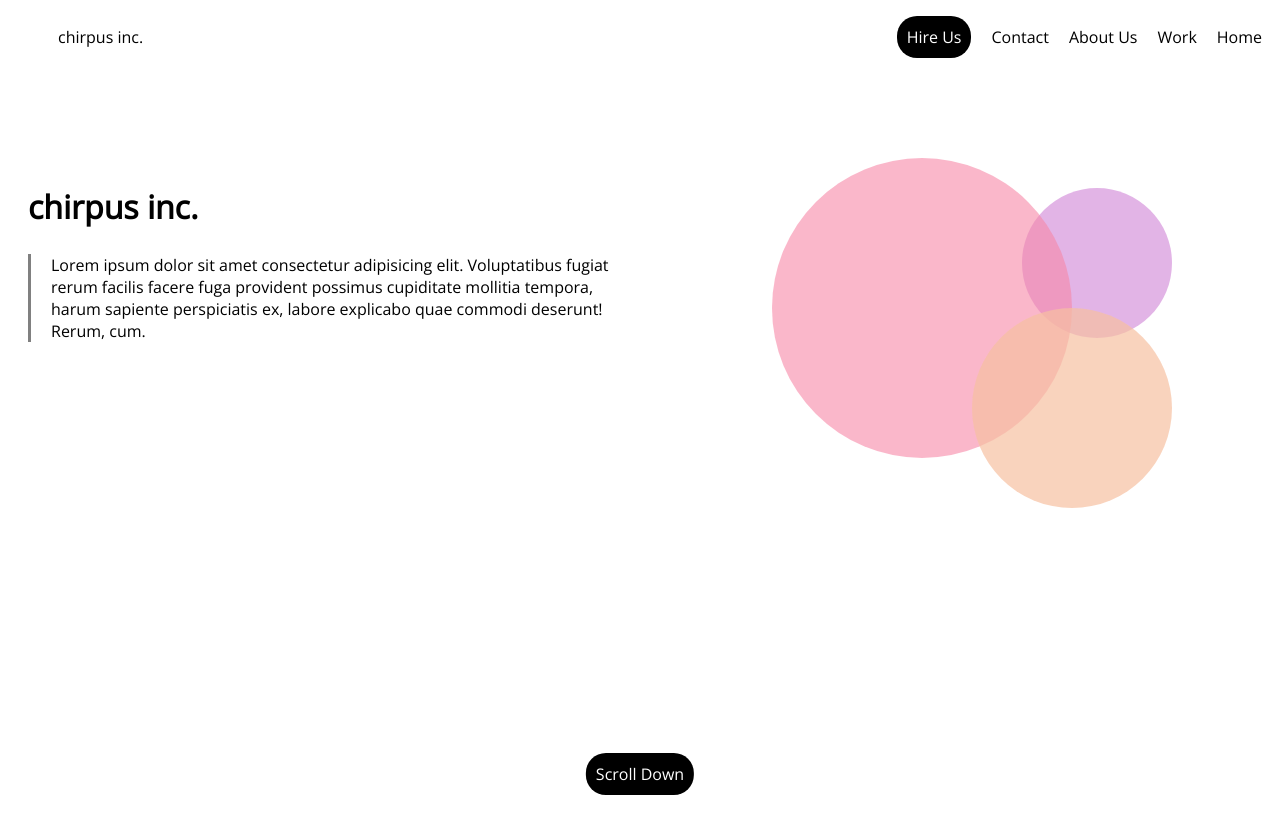
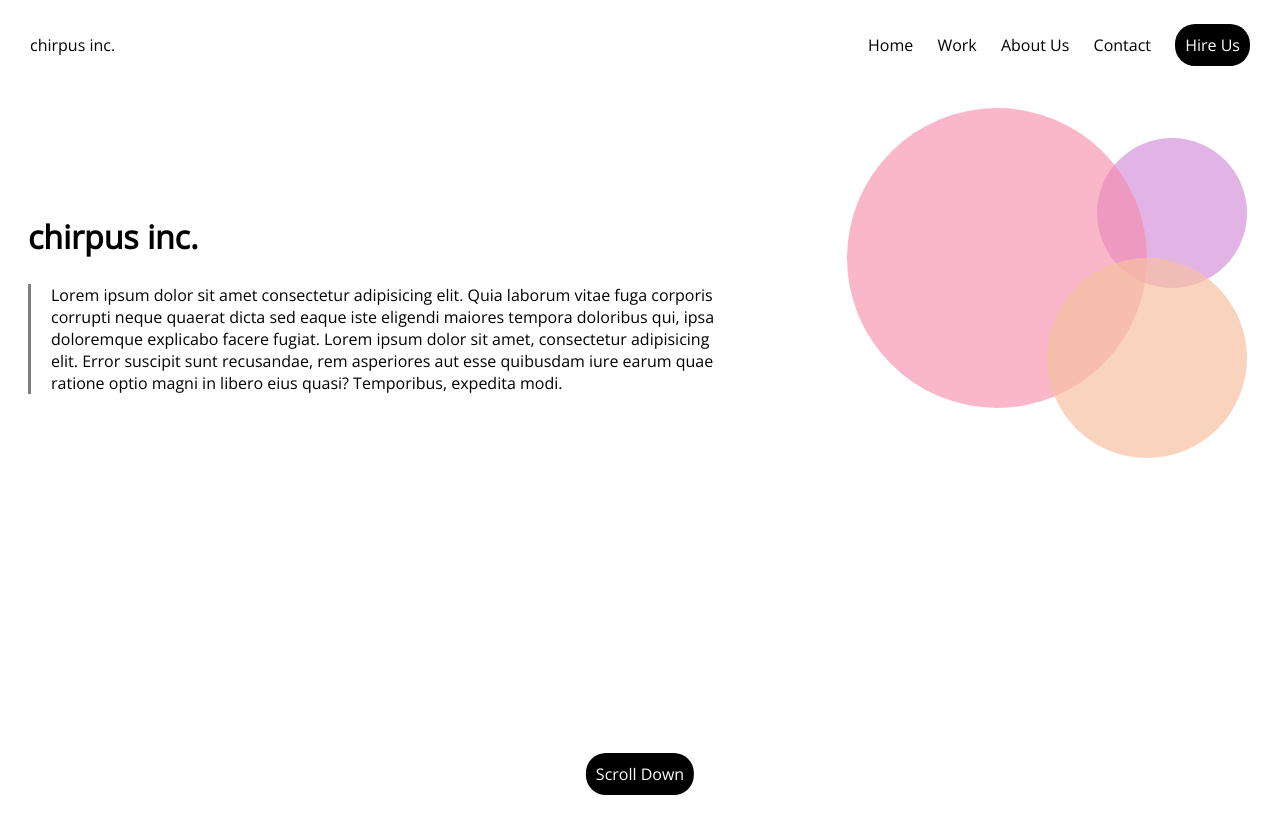
Before and after one commit to AnthonyMarc23/lab-1, a plain HTML site: page index.html in a window 1280 px wide. Shown: the top 834 px of the page. Before the commit the page ends 800 px from the top, so only its background shows below. Drawn offline with nearby package versions, Linux system fonts and the light colour scheme.

Commit message:
fixed nav alignment, reversed menu, and scroll button

```diff
--- a/index.html
+++ b/index.html
@@ -10,20 +10,20 @@
   <link href="https://fonts.googleapis.com/css?family=Open+Sans" rel="stylesheet">
 </head>
 <body>
-  <nav class="nav_bar">
+  <nav class="nav_bar offset">
     <ul>
       <li class="float_left">chirpus inc.</li> <!-- needs to be pushed left -->
-      <li class="nav_item float_right"><a href="#">Home</a></li>
-      <li class="nav_item float_right"><a href="#">Work</a></li>
-      <li class="nav_item float_right"><a href="#">About Us</a></li>
-      <li class="nav_item float_right"><a href="#">Contact</a></li>
-      <li class="nav_item float_right"><a class="active" href="#">Hire Us</a></li> <!-- active button -->
+      <li><a href="#">Home</a></li>
+      <li><a href="#">Work</a></li>
+      <li><a href="#">About Us</a></li>
+      <li><a href="#">Contact</a></li>
+      <li><a class="active" href="#">Hire Us</a></li> <!-- active button -->
     </ul>
   </nav>
   <main class="clear">
     <section class="left_side">
       <h1>chirpus inc.</h1>
-      <p class="side_bar">Lorem ipsum dolor sit amet consectetur adipisicing elit. Voluptatibus fugiat rerum facilis facere fuga provident possimus cupiditate mollitia tempora, harum sapiente perspiciatis ex, labore explicabo quae commodi deserunt! Rerum, cum.</p> <!-- Include a border left -->
+      <p class="side_bar">Lorem ipsum dolor sit amet consectetur adipisicing elit. Quia laborum vitae fuga corporis corrupti neque quaerat dicta sed eaque iste eligendi maiores tempora doloribus qui, ipsa doloremque explicabo facere fugiat. Lorem ipsum dolor sit amet, consectetur adipisicing elit. Error suscipit sunt recusandae, rem asperiores aut esse quibusdam iure earum quae ratione optio magni in libero eius quasi? Temporibus, expedita modi.</p> <!-- Include a border left -->
     </section>
     <section class="right_side">
         <div class="circle_purple"></div>
@@ -32,7 +32,7 @@
     </section>
   </main>
   <footer class="center_button clear">
-    <a class="active" href="#">Scroll Down</a> <!-- center, rounded corners, -->
+    <a class="active" href="javascript:window.scrollTo(0, document.body.scrollHeight || document.documentElement.scrollHeight);">Scroll Down</a> <!-- center, rounded corners, -->
   </footer>
 
 </body>
--- a/style.css
+++ b/style.css
@@ -9,6 +9,10 @@ h1 {
 a {
   text-decoration: none;
   color: black;
+}
+
+ul {
+  text-align: right;
 }
 
 li {
@@ -28,6 +32,11 @@ li {
 
 .clear {
   clear: both;
+}
+
+.offset {
+  position: absolute;
+  left: -20px;
 }
 
 .nav_bar {
@@ -59,9 +68,10 @@ section {
 }
 
 .left_side {
-  width: 600px;
+  width: 700px;
+  height: 150vh;
   margin: auto 0;
-  padding: 100px 20px;
+  padding: 180px 20px;
 }
 
 .right_side {
@@ -69,7 +79,7 @@ section {
   float: right;
   width: 400px;
   height: 350px;
-  margin: 100px;
+  margin: 100px 25px;
 }
 
 .side_bar {
```
